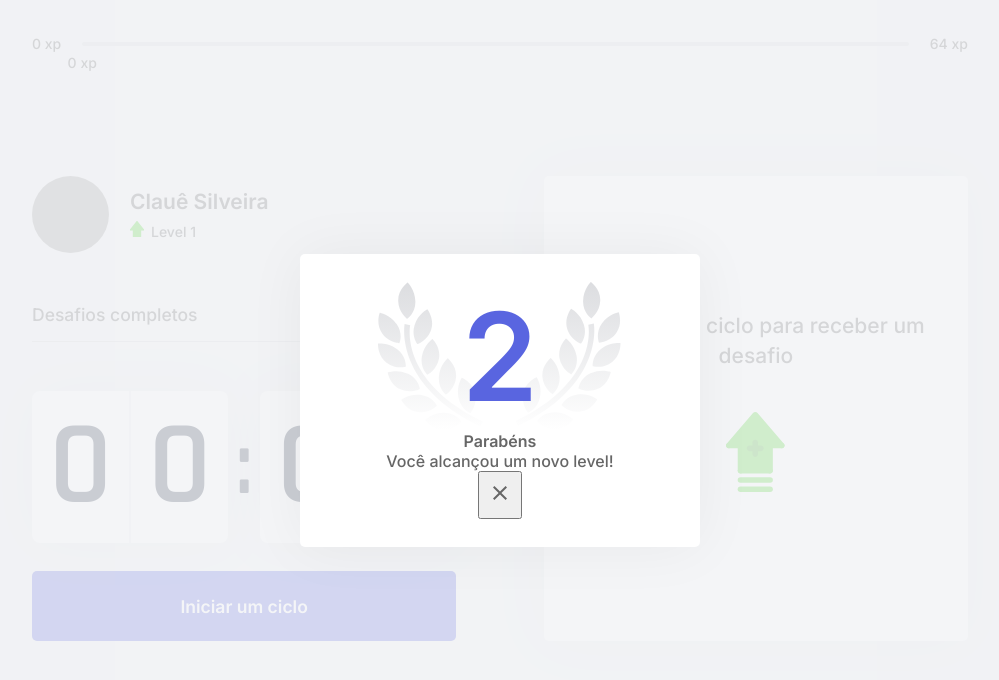
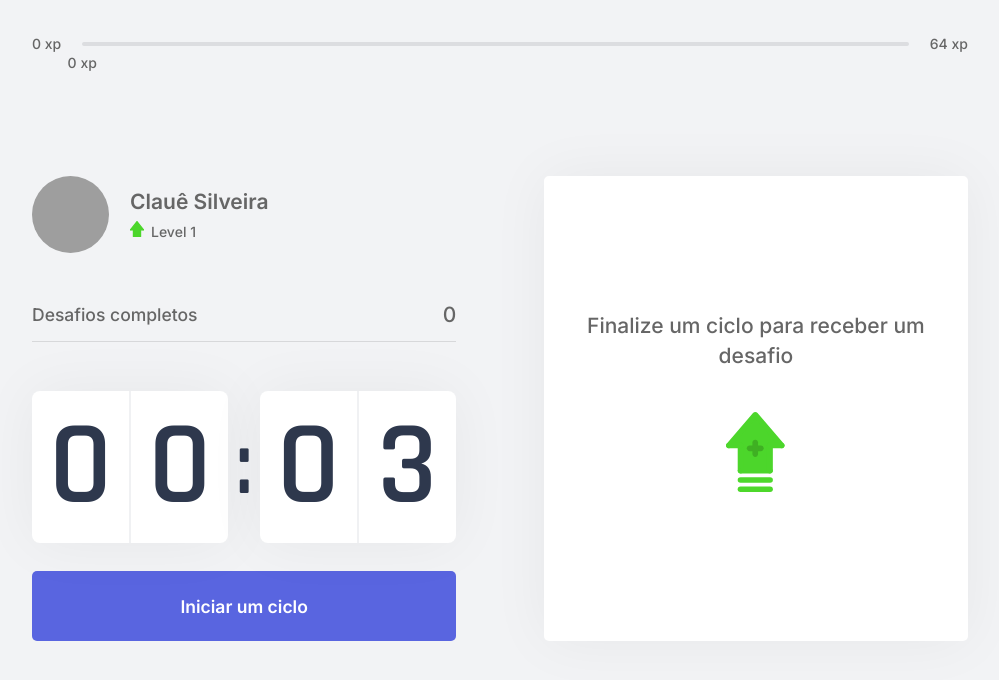
Before and after one commit to Clauveira/moveit, a Next.js app: page / in a window 1280 px wide. Shown: the top 680 px of the page, without its empty margins (140-1139 px from the left). Built offline with nearby package versions, Linux system fonts and the light colour scheme; grey boxes are pictures that could not be loaded.

Commit message:
Feat: Funcionamento da modal level up

```diff
--- a/src/components/LevelUpModal.tsx
+++ b/src/components/LevelUpModal.tsx
@@ -1,11 +1,14 @@
+import { useContext } from 'react'
+import { ChallengesContext } from '../contexts/ChallengesContext'
 import styles from '../styles/components/LevelUpModal.module.css'
 
 export function LevelUpModal() {
+    const { level, closeLeveUpModal } = useContext(ChallengesContext);
     return (
         <div className={styles.overlay}>
             <div className={styles.container}>
                 <header>
-                    2
+                    {level}
                 </header>
                 <strong>
                     Parabéns
@@ -13,7 +16,7 @@ export function LevelUpModal() {
                 <p>
                     Você alcançou um novo level!
                 </p>
-                <button type="button">
+                <button type="button" onClick={closeLeveUpModal}>
                     <img src="/icons/close.svg" alt="Fechar modal" />
                 </button>
             </div>
--- a/src/contexts/ChallengesContext.tsx
+++ b/src/contexts/ChallengesContext.tsx
@@ -19,6 +19,7 @@ interface IChallengesContextData {
     startNewChallenge: () => void;
     resetChallenge: () => void;
     completeChallenge: () => void;
+    closeLeveUpModal: () => void;
 
 }
 
@@ -40,6 +41,7 @@ export function ChallengeProvider({
     const [challengesCompleted, setChallengesCompleted] = useState(rest.challengesCompleted ?? 0);
 
     const [activeChallenge, setActiveChallenge] = useState(null);
+    const [isLevelUpModalOpen, setIsLevelUpModalOpen] = useState(false)
 
     const experienceToNextLevel = Math.pow((level + 1) * 4, 2)
 
@@ -56,6 +58,10 @@ export function ChallengeProvider({
 
     function levelUp() {
         setLevel(level + 1);
+        setIsLevelUpModalOpen(true);
+    }
+    function closeLeveUpModal() {
+        setIsLevelUpModalOpen(false);
     }
     function startNewChallenge() {
         const randomChallengeIndex = Math.floor(Math.random() * challenges.length);
@@ -100,10 +106,11 @@ export function ChallengeProvider({
             levelUp,
             startNewChallenge,
             resetChallenge,
-            completeChallenge
+            completeChallenge,
+            closeLeveUpModal
         }}>
             {children}
-            <LevelUpModal />
+            { isLevelUpModalOpen && <LevelUpModal />}
         </ChallengesContext.Provider>
     );
 }
--- a/src/styles/components/LevelUpModal.module.css
+++ b/src/styles/components/LevelUpModal.module.css
@@ -29,3 +29,17 @@ position: relative;
     background: url('/icons/levelup.svg') no-repeat center;
     background-size: contain;
 }
+
+.container p {
+    font-size: 1.25rem;
+    color: var(--text);
+    margin-top: 0.25rem;
+}
+.container button {
+    position: absolute;
+    right: 0.5rem;
+    top: 0.5rem;
+    background: transparent;
+    border: 0;
+    font-size: 0px;
+}
```
